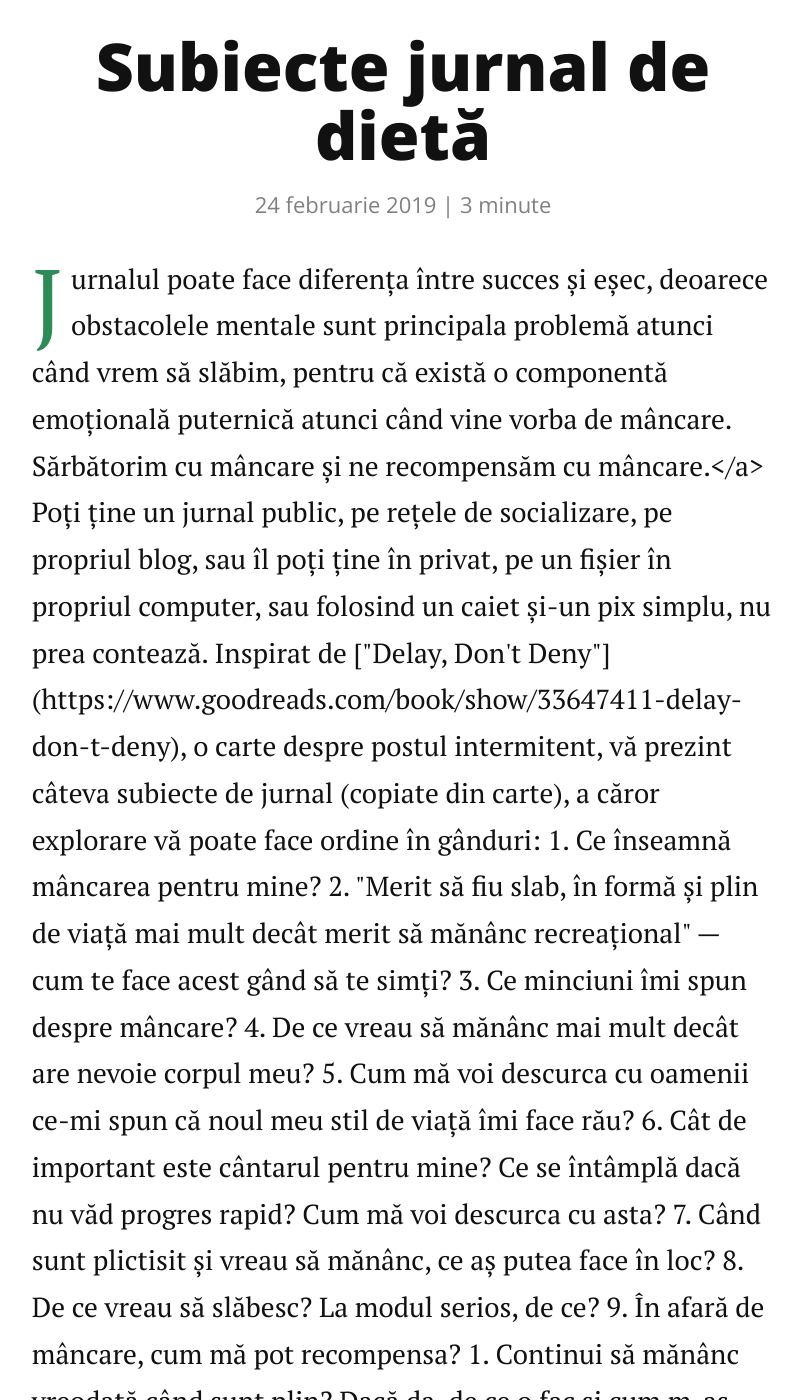
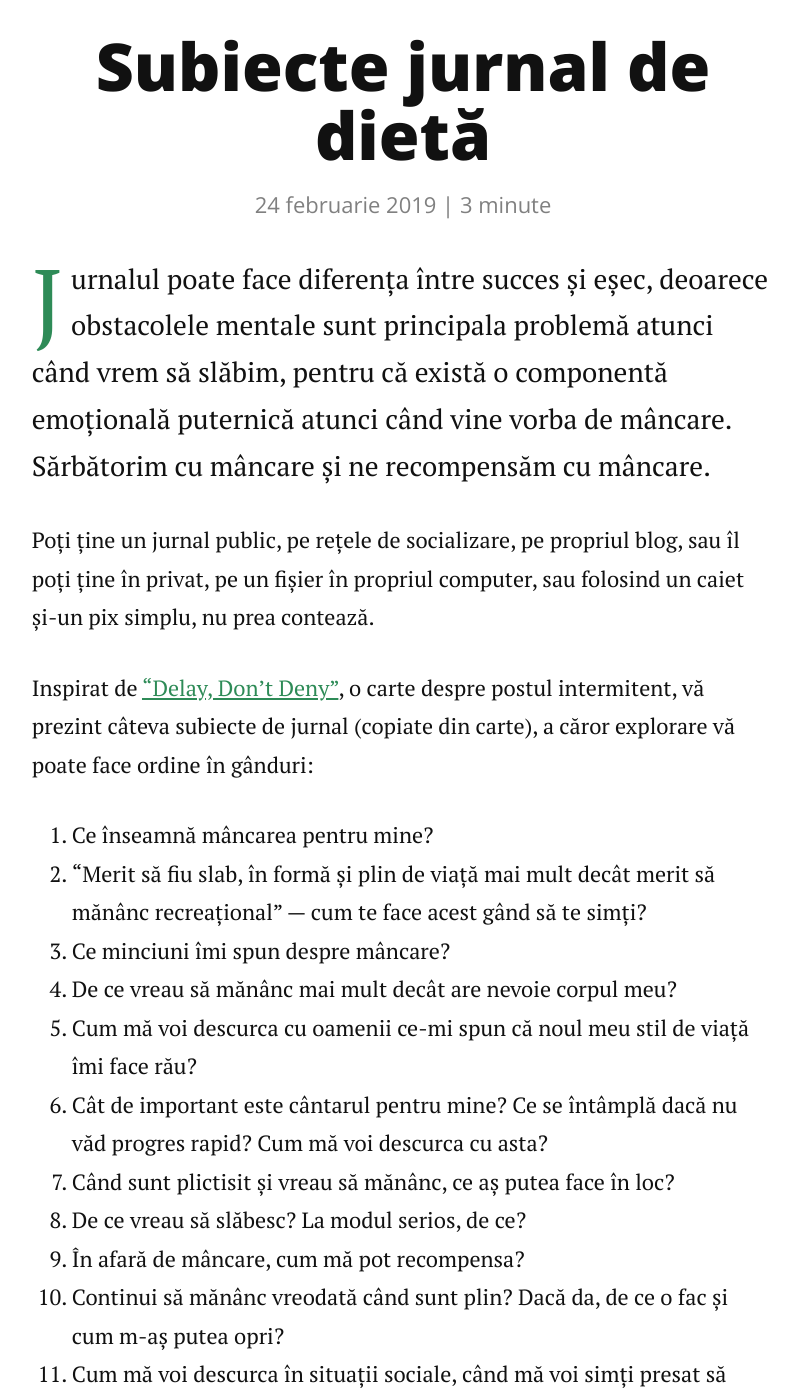
Before and after one commit to alexandru/pfiu.ro, a Jekyll site: the page built from _posts/2019-02-25-subiecte-jurnal-de-dieta.markdown, in a window 1280 px wide and 1400 px high, scrolled down 1072 px. Shown: the whole window, without its empty margins (237-1039 px from the left). Built offline with Jekyll 4.4.1, drawn with Linux system fonts in a browser that asks for light colours; nearby versions of some CDN libraries; some of the changed text lies outside the part shown.

Commit message:
Fix HTML

```diff
--- a/_posts/2019-02-25-subiecte-jurnal-de-dieta.markdown
+++ b/_posts/2019-02-25-subiecte-jurnal-de-dieta.markdown
@@ -8,39 +8,39 @@ image: "2019/9355090806_f5221afc1a_k.jpg"
 image_caption: "<a href='https://flic.kr/p/ffFhz5'>sursa</a>"
 ---
 
-<p class="intro"><span class="dropcap">J</span>urnalul poate face diferența între succes și eșec, deoarece obstacolele mentale sunt principala problemă atunci când vrem să slăbim, pentru că există o componentă emoțională puternică atunci când vine vorba de mâncare. Sărbătorim cu mâncare și ne recompensăm cu mâncare.</a>
+<p class="intro"><span class="dropcap">J</span>urnalul poate face diferența între succes și eșec, deoarece obstacolele mentale sunt principala problemă atunci când vrem să slăbim, pentru că există o componentă emoțională puternică atunci când vine vorba de mâncare. Sărbătorim cu mâncare și ne recompensăm cu mâncare.</p>
 
 Poți ține un jurnal public, pe rețele de socializare, pe propriul blog, sau îl poți ține în privat, pe un fișier în propriul computer, sau folosind un caiet și-un pix simplu, nu prea contează.
 
 Inspirat de ["Delay, Don't Deny"](https://www.goodreads.com/book/show/33647411-delay-don-t-deny), o carte despre postul intermitent, vă prezint câteva subiecte de jurnal (copiate din carte), a căror explorare vă poate face ordine în gânduri:
 
- 1. Ce înseamnă mâncarea pentru mine?
- 2. "Merit să fiu slab, în formă și plin de viață mai mult decât merit să mănânc recreațional" — cum te face acest gând să te simți?
- 3. Ce minciuni îmi spun despre mâncare?
- 4. De ce vreau să mănânc mai mult decât are nevoie corpul meu?
- 5. Cum mă voi descurca cu oamenii ce-mi spun că noul meu stil de viață îmi face rău?
- 6. Cât de important este cântarul pentru mine? Ce se întâmplă dacă nu văd progres rapid? Cum mă voi descurca cu asta?
- 7. Când sunt plictisit și vreau să mănânc, ce aș putea face în loc?
- 8. De ce vreau să slăbesc? La modul serios, de ce?
- 9. În afară de mâncare, cum mă pot recompensa?
-1.  Continui să mănânc vreodată când sunt plin? Dacă da, de ce o fac și cum m-aș putea opri?
-2.  Cum mă voi descurca în situații sociale, când mă voi simți presat să mănânc dar nu vreau?
-3.  Ce mâncăruri mă fac să mă simt bine, și ce mâncăruri mă fac să mă simt rău?
-4.  Cum se va schimba viața mea dacă mi-aș putea controla ce și cum mănânc, dacă mi-aș putea controla greutatea?
-5.  Ce m-a oprit să slăbesc în trecut?
-6.  Cum definesc succesul când vine vorba de dietă, de noul meu stil de viață?
-7.  Ce obiective comportamentale îmi doresc? (_notă: obiectivele comportamentale sunt mai importante decât obiectivele de genul "kilograme de pierdut"_)
-8.  Ce comportament al meu îmi sprijină dorința pentru slăbit și sănătate? Ce comportament este rău?
-9.  Cine mă poate sprijini în încercările mele de a-mi schimba stilul de viață și de a slăbi? Familia, prietenii, un partener de viață?
-10. Cum mă simt despre faptul că acesta este un stil de viață pentru totdeauna? Că aceasta nu este o dietă pe care o pot opri când ajung la țintă?
-11. Ce îmi aduce bucurie, în afară de a mânca?
-12. Cum se simt hainele mele? Devin mai largi sau mai strâmpte?
-13. Cum îmi pot schimba _"metalitatea de dietă"_ într-o _"mentalitate de stil de viață"_? Chiar trebuie?
-14. Când m-am simțit cel mai bine în propria mea piele? Câți ani aveam? Pot învăța niște lecții din acea versiune a mea?
-15. Cum definesc o ocazie specială când este OK să mănânc fără restricții?
-16. Am mâncăruri pe care le consider rele pentru mine? Am mâncăruri pe care le consider bune? Ce aș putea să fac pentru a scăpa de astfel de etichete, pentru ca mâncarea să nu mai aibă asemenea putere asupra mea?
-17. Ce vreau să-i învăț pe cei din generațiile următoare (copii, nepoți) despre mâncare?
-18. Când mă gândesc la istoria mea cu dietele anterioare, ce lecții am învățat despre mine?
+1. Ce înseamnă mâncarea pentru mine?
+2. "Merit să fiu slab, în formă și plin de viață mai mult decât merit să mănânc recreațional" — cum te face acest gând să te simți?
+3. Ce minciuni îmi spun despre mâncare?
+4. De ce vreau să mănânc mai mult decât are nevoie corpul meu?
+5. Cum mă voi descurca cu oamenii ce-mi spun că noul meu stil de viață îmi face rău?
+6. Cât de important este cântarul pentru mine? Ce se întâmplă dacă nu văd progres rapid? Cum mă voi descurca cu asta?
+7. Când sunt plictisit și vreau să mănânc, ce aș putea face în loc?
+8. De ce vreau să slăbesc? La modul serios, de ce?
+9. În afară de mâncare, cum mă pot recompensa?
+10. Continui să mănânc vreodată când sunt plin? Dacă da, de ce o fac și cum m-aș putea opri?
+11. Cum mă voi descurca în situații sociale, când mă voi simți presat să mănânc dar nu vreau?
+12. Ce mâncăruri mă fac să mă simt bine, și ce mâncăruri mă fac să mă simt rău?
+13. Cum se va schimba viața mea dacă mi-aș putea controla ce și cum mănânc, dacă mi-aș putea controla greutatea?
+14. Ce m-a oprit să slăbesc în trecut?
+15. Cum definesc succesul când vine vorba de dietă, de noul meu stil de viață?
+16. Ce obiective comportamentale îmi doresc? (_notă: obiectivele comportamentale sunt mai importante decât obiectivele de genul "kilograme de pierdut"_)
+17. Ce comportament al meu îmi sprijină dorința pentru slăbit și sănătate? Ce comportament este rău?
+18. Cine mă poate sprijini în încercările mele de a-mi schimba stilul de viață și de a slăbi? Familia, prietenii, un partener de viață?
+19. Cum mă simt despre faptul că acesta este un stil de viață pentru totdeauna? Că aceasta nu este o dietă pe care o pot opri când ajung la țintă?
+20. Ce îmi aduce bucurie, în afară de a mânca?
+21. Cum se simt hainele mele? Devin mai largi sau mai strâmpte?
+22. Cum îmi pot schimba _"metalitatea de dietă"_ într-o _"mentalitate de stil de viață"_? Chiar trebuie?
+23. Când m-am simțit cel mai bine în propria mea piele? Câți ani aveam? Pot învăța niște lecții din acea versiune a mea?
+24. Cum definesc o ocazie specială când este OK să mănânc fără restricții?
+25. Am mâncăruri pe care le consider rele pentru mine? Am mâncăruri pe care le consider bune? Ce aș putea să fac pentru a scăpa de astfel de etichete, pentru ca mâncarea să nu mai aibă asemenea putere asupra mea?
+26. Ce vreau să-i învăț pe cei din generațiile următoare (copii, nepoți) despre mâncare?
+27. Când mă gândesc la istoria mea cu dietele anterioare, ce lecții am învățat despre mine?
 
 ## Alătură-te, hai pe grup
 
```
